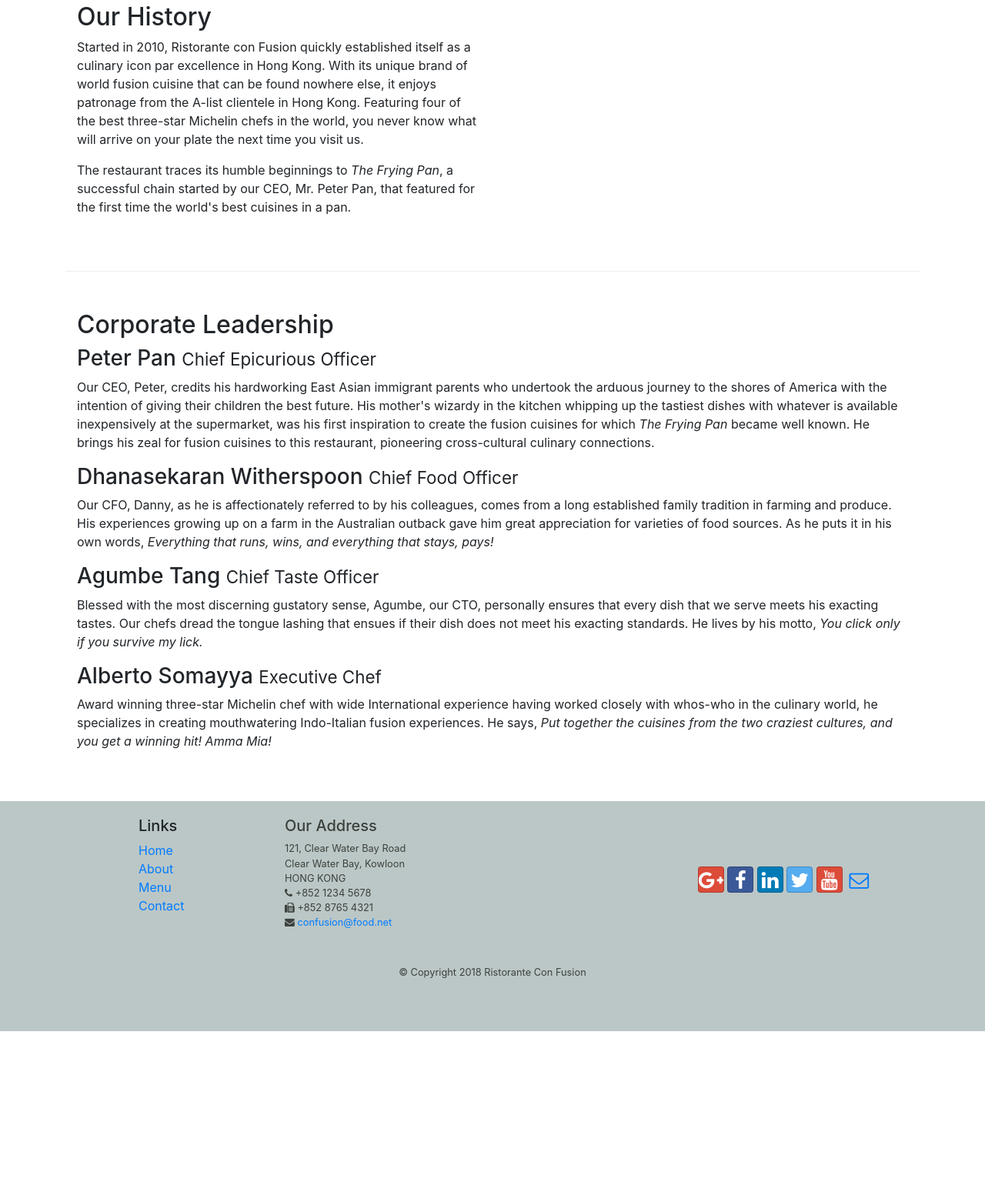
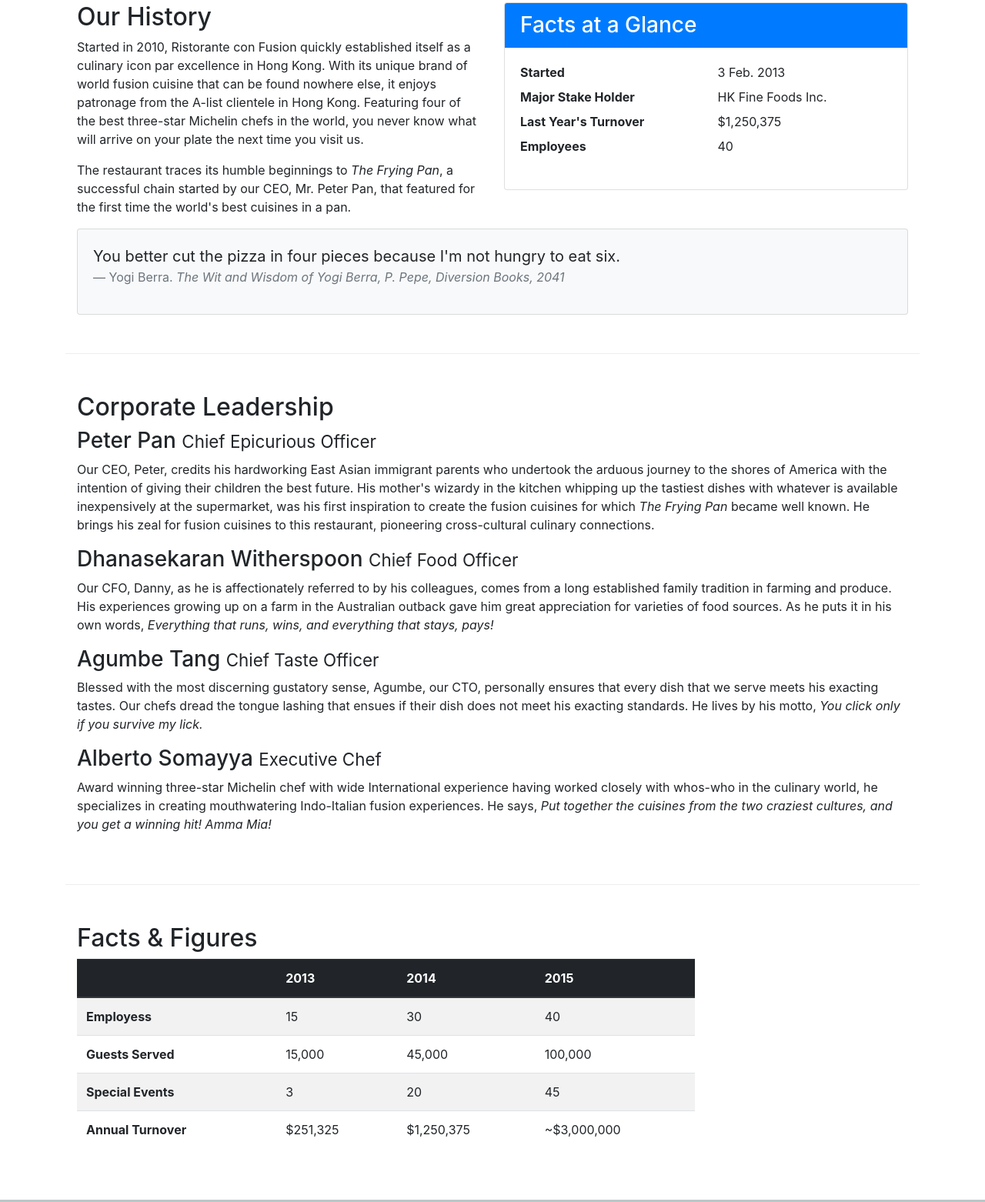
Before and after one commit to catch1camo/conFusion, a website: page aboutus.html in a window 1280 px wide. Shown: the part 488-2050 px from the top of the page at 77% size. Before the commit the page ends 1828 px from the top, so only its background shows below. Drawn offline with nearby package versions, Linux system fonts and the light colour scheme.

Commit message:
Tables and Cards

```diff
--- a/aboutus.html
+++ b/aboutus.html
@@ -67,7 +67,31 @@
                 <p>Started in 2010, Ristorante con Fusion quickly established itself as a culinary icon par excellence in Hong Kong. With its unique brand of world fusion cuisine that can be found nowhere else, it enjoys patronage from the A-list clientele in Hong Kong.  Featuring four of the best three-star Michelin chefs in the world, you never know what will arrive on your plate the next time you visit us.</p>
                 <p>The restaurant traces its humble beginnings to <em>The Frying Pan</em>, a successful chain started by our CEO, Mr. Peter Pan, that featured for the first time the world's best cuisines in a pan.</p>
             </div>
-            <div class="col-12 col-sm">
+            <div class="col-12 col-sm-6">
+                <div class="card">
+                    <h3 class="card-header bg-primary text-white">Facts at a Glance</h3>
+                    <div class="card-body">
+                        <dl class="row">
+                            <dt class="col-6">Started</dt><dd class="col-6">3 Feb. 2013</dd>
+                            <dt class="col-6">Major Stake Holder</dt><dd class="col-6">HK Fine Foods Inc.</dd>
+                            <dt class="col-6">Last Year's Turnover</dt><dd class="col-6">$1,250,375</dd>
+                            <dt class="col-6">Employees</dt><dd class="col-6">40</dd>
+                        </dl>
+                    </div>
+                </div>
+            </div>
+            <div class="col-12 d-block d-sm-none">&nbsp;</div> <!-- Add a row space separator between cards, only for small screens -->
+            <div class="col-12">
+                <div class="card card-body bg-light">
+                    <blockquote class="blockquote">
+                        <p class="mb-0">
+                            You better cut the pizza in four pieces because I'm not hungry to eat six.
+                        </p>
+                        <footer class="blockquote-footer">Yogi Berra.
+                            <cite title="Source Title">The Wit and Wisdom of Yogi Berra, P. Pepe, Diversion Books, 2041</cite>
+                        </footer>
+                    </blockquote>
+                </div>
             </div>
         </div>
 
@@ -84,6 +108,52 @@
                 <h3>Alberto Somayya <small>Executive Chef</small></h3>
                 <p class="d-none d-sm-block">Award winning three-star Michelin chef with wide International experience having worked closely with whos-who in the culinary world, he specializes in creating mouthwatering Indo-Italian fusion experiences. He says, <em>Put together the cuisines from the two craziest cultures, and you get a winning hit! Amma Mia!</em></p>
             </div>
+       </div>
+
+       <div class="row row-content">
+           <div class="col-12 col-sm-9">
+               <h2>Facts &amp; Figures</h2>
+               <div class="table-responsive">
+                   <table class="table table-striped">
+                       <thead class="thead-dark">
+                           <tr>
+                               <th>&nbsp;</th>
+                               <th>2013</th>
+                               <th>2014</th>
+                               <th>2015</th>
+                           </tr>
+                       </thead>
+                       <tbody>
+                           <tr>
+                               <th>Employess</th>
+                               <td>15</td>
+                               <td>30</td>
+                               <td>40</td>
+                           </tr>
+                           <tr>
+                                <th>Guests Served</th>
+                                <td>15,000</td>
+                                <td>45,000</td>
+                                <td>100,000</td>
+                            </tr>
+                            <tr>
+                                <th>Special Events</th>
+                                <td>3</td>
+                                <td>20</td>
+                                <td>45</td>
+                            </tr>
+                            <tr>
+                                <th>Annual Turnover</th>
+                                <td>$251,325</td>
+                                <td>$1,250,375</td>
+                                <td>~$3,000,000</td>
+                            </tr>
+                        </tbody>
+                   </table>
+               </div>
+           </div>
+
+           <div class="col-12 col-sm-3>"></div>
        </div>
 
     </div>
```
